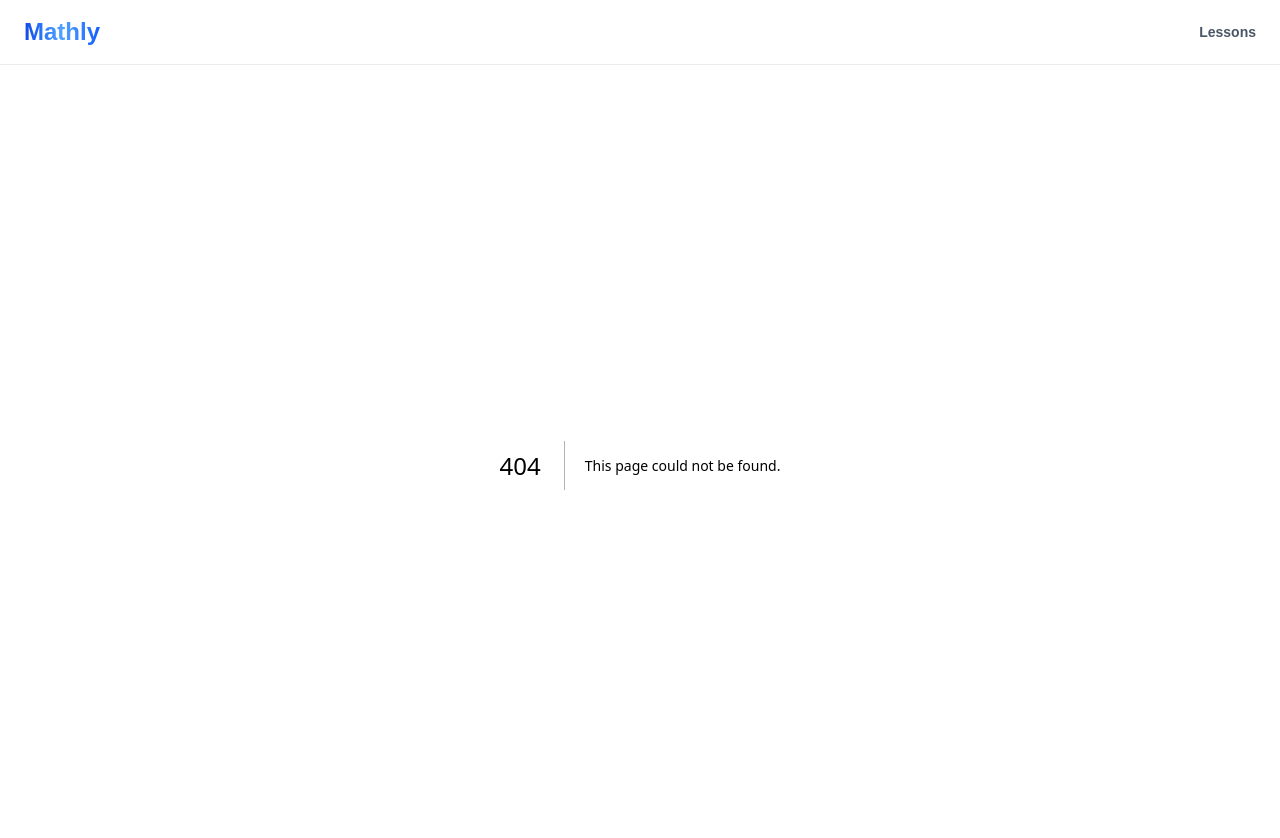
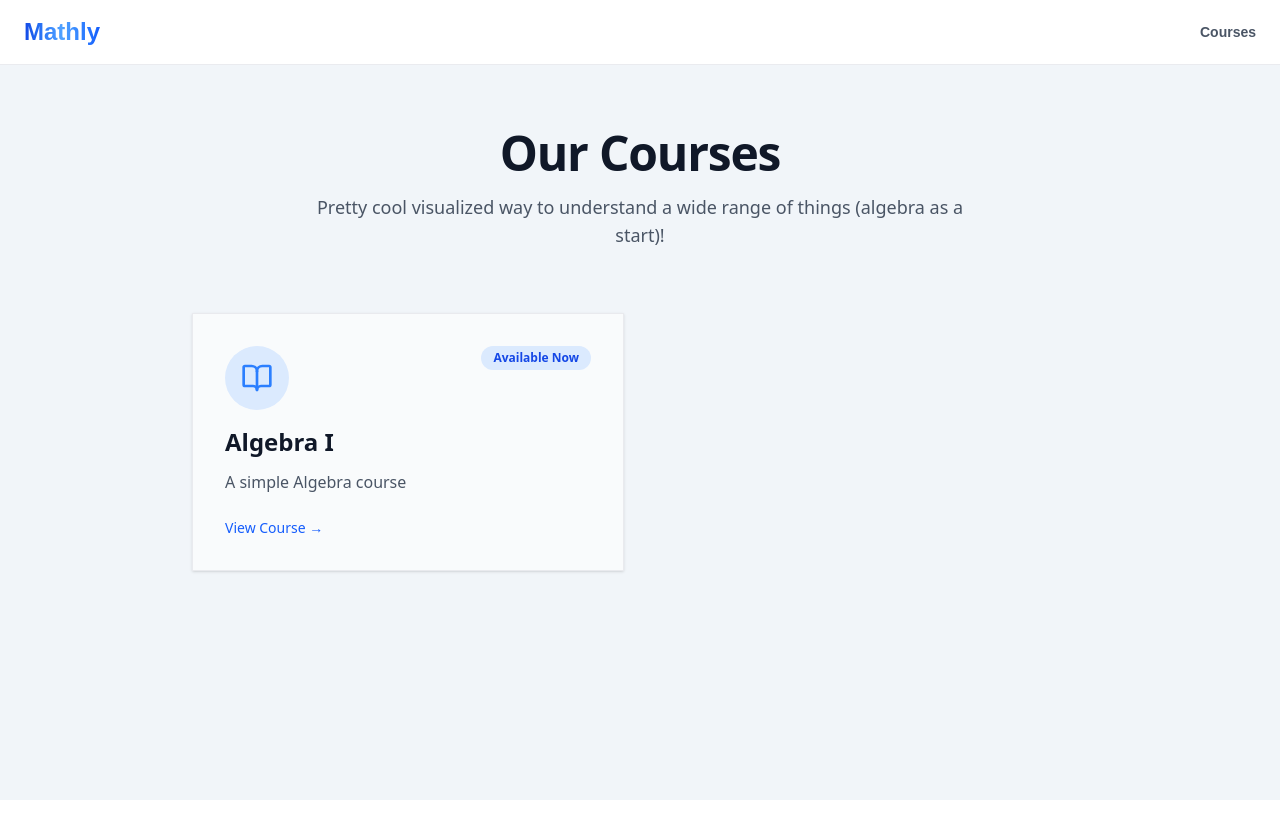
Before and after one commit to ObayM/math-concepts, a Next.js app: page /courses in a window 1280 px wide. Before the commit this address had no page. Shown: the top 838 px of the page. After the commit the page ends 800 px from the top, so only its background shows below. Built offline with nearby package versions, Linux system fonts and the light colour scheme; a web font is replaced by a local one.

Commit message:
created the dashboard & courses pages

```diff
--- /dev/null
+++ b/src/app/courses/page.jsx
@@ -0,0 +1,43 @@
+import Link from 'next/link';
+import { BookOpen } from 'lucide-react';
+
+
+export default function CoursesPage() {
+  return (
+    <div className="flex flex-col min-h-[calc(100vh-65px)] bg-slate-100 font-sans text-gray-800">
+
+      <main className="grow container mx-auto px-6 py-16">
+
+        <div className="text-center mb-16">
+          <h1 className="text-4xl md:text-5xl font-extrabold tracking-tight text-gray-900">
+            Our Courses
+          </h1>
+          <p className="text-lg text-gray-600 mt-4 max-w-2xl mx-auto">
+           Pretty cool visualized way to understand a wide range of things (algebra as a start)!
+          </p>
+        </div>
+
+        <div className="grid grid-cols-1 md:grid-cols-2 gap-8 max-w-4xl mx-auto">
+
+          <Link href="/courses/algebra" className="group block">
+            <div className="h-full bg-white/60 p-8 border border-gray-200/80 shadow-sm hover:shadow-xl hover:-translate-y-1 transition-all duration-300 ease-in-out">
+              <div className="flex justify-between items-start mb-4">
+                <div className="bg-blue-100 rounded-full h-16 w-16 flex items-center justify-center">
+                  <BookOpen className="h-8 w-8 text-blue-500" />
+                </div>
+                <span className="bg-blue-100 text-blue-700 text-xs font-semibold px-3 py-1 rounded-full">Available Now</span>
+              </div>
+              <h3 className="text-2xl font-bold text-gray-900 mb-3">Algebra I</h3>
+              <p className="text-gray-600 mb-6">A simple Algebra course</p>
+              <div className="flex items-center text-sm font-medium text-blue-600 group-hover:underline">
+                View Course &rarr;
+              </div>
+            </div>
+          </Link>
+
+        </div>
+      </main>
+
+    </div>
+  );
+}
--- a/src/app/dashboard/page.jsx
+++ b/src/app/dashboard/page.jsx
@@ -0,0 +1,122 @@
+'use client';
+import React from 'react';
+import { motion } from 'framer-motion';
+
+import {
+  FiPlayCircle,
+  FiArrowRight,
+} from 'react-icons/fi';
+
+import { lessonsData } from '@/components/lib/data';
+
+
+const containerVariants = {
+  hidden: { opacity: 0 },
+  visible: {
+    opacity: 1,
+    transition: {
+      staggerChildren: 0.15,
+    },
+  },
+};
+
+const itemVariants = {
+  hidden: { y: 20, opacity: 0 },
+  visible: {
+    y: 0,
+    opacity: 1,
+    transition: {
+      duration: 0.5,
+      ease: "easeOut",
+    },
+  },
+};
+
+
+
+const HomePage = () => {
+  const firstName = "Obay";
+  const currentCourse = {
+    title: "Math Basics",
+  };
+
+  return (
+    <div className="bg-slate-100 min-h-[calc(100vh-64px)]">
+      <div className="max-w-6xl mx-auto px-4 sm:px-6 lg:px-8 py-12">
+        <motion.div
+          className="space-y-12"
+          variants={containerVariants}
+          initial="hidden"
+          animate="visible"
+        >
+          <WelcomeHeader name={firstName} />
+          <CurrentCourseCard course={currentCourse} />
+        <RecommendedLessons lessons={lessonsData.slice(-3)} />
+        </motion.div>
+      </div>
+    </div>
+  );
+};
+
+
+const WelcomeHeader = ({ name }) => (
+  <motion.div variants={itemVariants}>
+    <h1 className="text-4xl font-extrabold text-gray-800 tracking-tight">
+      Welcome back, <span className="bg-clip-text text-transparent bg-linear-to-r from-blue-600 to-sky-600">{name}!</span>
+    </h1>
+    <p className="mt-2 text-lg text-gray-500">Ready to continue your learning journey?</p>
+  </motion.div>
+);
+
+const CurrentCourseCard = ({ course }) => (
+  <motion.div
+    variants={itemVariants}
+    className="relative bg-linear-to-br from-blue-600 to-sky-700 p-8 text-white overflow-hidden"
+  >
+    <div className="relative z-10">
+      <span className="text-sm font-semibold text-blue-200 uppercase tracking-wider">Currently Learning</span>
+      <h2 className="text-4xl font-bold mt-2">{course.title}</h2>
+
+
+      <button className="mt-10 flex items-center space-x-3 bg-white text-blue-700 font-bold px-8 py-3 rounded-xl shadow-lg
+       hover:bg-slate-100 transition-all duration-300 transform hover:scale-105 focus:outline-none focus:ring-4 focus:ring-blue-300">
+        <FiPlayCircle size={22} />
+        <span>Continue Learning</span>
+      </button>
+    </div>
+
+
+  </motion.div>
+);
+
+
+const RecommendedLessons = ({ lessons }) => (
+  <motion.div variants={itemVariants}>
+    <h3 className="text-2xl font-bold text-gray-800 mb-6">Explore New lessons</h3>
+    <div className="grid grid-cols-1 md:grid-cols-3 gap-6">
+      {lessons.map(lesson => (
+        <LessonItemCard key={lesson.id} lesson={lesson} />
+      ))}
+    </div>
+  </motion.div>
+);
+
+const LessonItemCard = ({ lesson }) => (
+  <motion.div
+    className="bg-white p-6 rounded-2xl shadow-lg hover:shadow-xl hover:-translate-y-1.5 transition-all duration-300 cursor-pointer group"
+    whileHover={{ scale: 1.03 }}
+    transition={{ type: "spring", stiffness: 300 }}
+  >
+    <div className="flex items-start justify-between">
+
+        <p className="text-xs font-semibold text-gray-400 bg-gray-100 px-2 py-1 rounded-full">{lesson.category}</p>
+    </div>
+    <h4 className="text-lg font-bold text-gray-800 mt-4">{lesson.title}</h4>
+    <div className="mt-6 flex items-center justify-between text-blue-600 font-semibold">
+      <span>Start Lesson</span>
+      <FiArrowRight className="opacity-0 group-hover:opacity-100 transform -translate-x-2 group-hover:translate-x-0 transition-all duration-300" />
+    </div>
+  </motion.div>
+);
+
+export default HomePage;
--- a/src/components/layout/navbar.jsx
+++ b/src/components/layout/navbar.jsx
@@ -10,8 +10,8 @@ export default function Navbar() {
         <nav className="flex">
           <ul className="flex items-center space-x-8 text-sm font-semibold text-gray-600">
             <li>
-              <Link href="/lessons" className="hover:text-blue-600 transition-colors">
-                Lessons
+              <Link href="/courses" className="hover:text-blue-600 transition-colors">
+                Courses
               </Link>
             </li>
           </ul>
```
Also changed, not shown: src/app/courses/algebra/page.jsx (renamed from src/app/lessons/page.jsx), src/app/courses/algebra/real-functions-1/page.jsx (renamed from src/app/lessons/real-functions-1/page.jsx), src/app/courses/algebra/real-functions-2/page.jsx (renamed from src/app/lessons/real-functions-2/page.jsx), src/app/courses/algebra/shared.jsx (renamed from src/app/lessons/shared.jsx).
